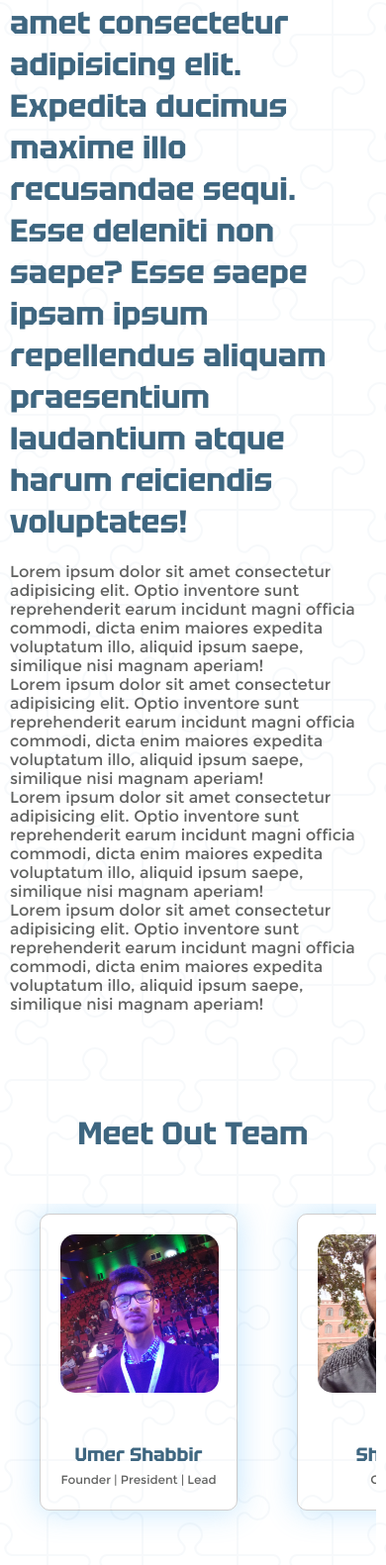
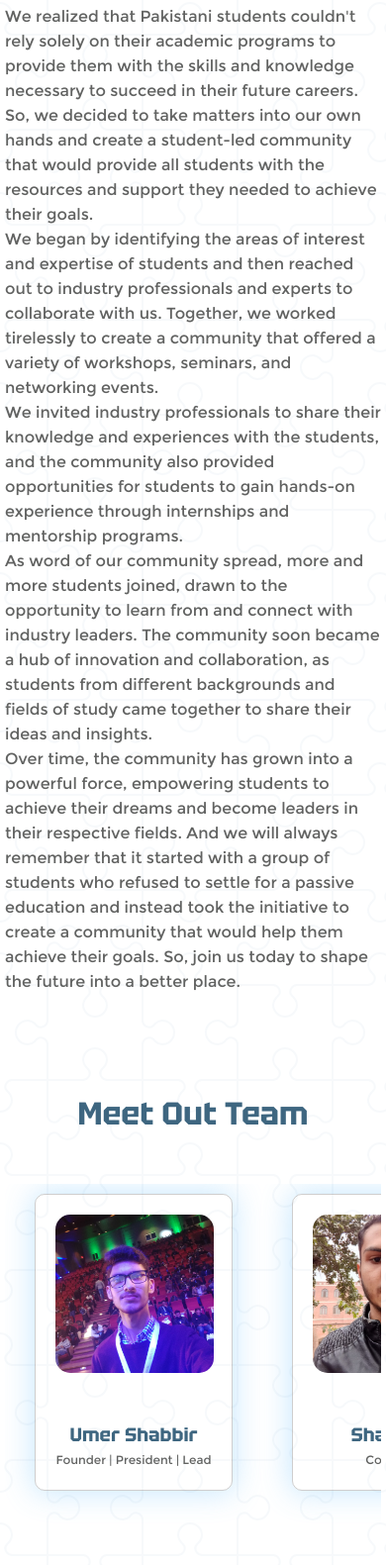
Before and after one commit to Umer-Shabbir/TCC, a plain HTML site: page About-Us.html in a window 390 px wide. Shown: the part 397-1978 px from the top of the page at 99% size. Drawn offline with Linux system fonts and the light colour scheme.

Commit message:
fixed the navbarr on mobile having some issue with margin and added new team member

```diff
--- a/About-Us.html
+++ b/About-Us.html
@@ -56,22 +56,26 @@
             <div class="mg-top-50">
                 <div>
                     <h2 class="body-copy">Our Story</h2>
-                    <h3 class="heading-h2">Lorem ipsum dolor sit amet consectetur adipisicing elit. Expedita ducimus maxime illo recusandae sequi. Esse deleniti non saepe? Esse saepe ipsam ipsum repellendus aliquam praesentium laudantium atque harum reiciendis voluptates!</h3>
-
+                    <h3 class="heading-h2">The Story Of Creation Of This Community</h3>
                 </div>
 
                 <div class="flex mg-top-20" id="about-intro">
                     <div>
-                        <p class="body-copy">Lorem ipsum dolor sit amet consectetur adipisicing elit. Optio inventore sunt reprehenderit earum incidunt magni officia commodi, dicta enim maiores expedita voluptatum illo, aliquid ipsum saepe, similique nisi magnam aperiam!</p>
+                        <p class="body-copy">We realized that Pakistani students couldn't rely solely on their academic programs to provide them with the skills and knowledge necessary to succeed in their future careers. So, we decided to take matters into our own hands and create a student-led community that would provide all students with the resources and support they needed to achieve their goals.</p>
                 <p class="body-copy">
-                    Lorem ipsum dolor sit amet consectetur adipisicing elit. Optio inventore sunt reprehenderit earum incidunt magni officia commodi, dicta enim maiores expedita voluptatum illo, aliquid ipsum saepe, similique nisi magnam aperiam!</p>
+                    We began by identifying the areas of interest and expertise of students and then reached out to industry professionals and experts to collaborate with us. Together, we worked tirelessly to create a community that offered a variety of workshops, seminars, and networking events.</p>
 
                     </div>
                     <div>
 
-                    <P class="body-copy"> Lorem ipsum dolor sit amet consectetur adipisicing elit. Optio inventore sunt reprehenderit earum incidunt magni officia commodi, dicta enim maiores expedita voluptatum illo, aliquid ipsum saepe, similique nisi magnam aperiam!</P>
+                    <P class="body-copy"> We invited industry professionals to share their knowledge and experiences with the students, and the community also provided opportunities for students to gain hands-on experience through internships and mentorship programs.</P>
                     <P class="body-copy">
-                    Lorem ipsum dolor sit amet consectetur adipisicing elit. Optio inventore sunt reprehenderit earum incidunt magni officia commodi, dicta enim maiores expedita voluptatum illo, aliquid ipsum saepe, similique nisi magnam aperiam!
+                        As word of our community spread, more and more students joined, drawn to the opportunity to learn from and connect with industry leaders. The community soon became a hub of innovation and collaboration, as students from different backgrounds and fields of study came together to share their ideas and insights.
+                </p>
+                    <P class="body-copy">
+                        Over time, the community has grown into a powerful force, empowering students to achieve their dreams and become leaders in their respective fields. And we will always remember that it started with a group of students who refused to settle for a passive education and instead took the initiative to create a community that would help them achieve their goals.
+
+                        So, join us today to shape the future into a better place.
                 </p>
                     </div>
                 </div>
@@ -158,6 +162,17 @@
                         <div>
                             <h3 class="heading-h3 mg-top-50">Saim Hamid</h3>
                             <p class="team-card-designation">Instructor</p>
+                        </div>
+
+                    </div>
+                    <div class="team-card">
+                        <div class="team-card-img">
+                            <img src="./Resources/Images/TeamProfiles/hamzafarooq.jpeg" alt="">
+
+                        </div>
+                        <div>
+                            <h3 class="heading-h3 mg-top-50">Hamza Farooq</h3>
+                            <p class="team-card-designation">Tech Lead</p>
                         </div>
 
                     </div>
--- a/Style.css
+++ b/Style.css
@@ -706,6 +706,10 @@ main {
 #mobile-scroll-bootcamps {
     display: none;
 }
+#about-intro p {
+
+    line-height: 25px;
+}
 
 
 @-webkit-keyframes bounce {
@@ -753,6 +757,10 @@ main {
 
 
 @media only screen and (max-width: 768px) {
+    #about-intro p {
+
+        line-height: 25px;
+    }
     .btn-primary {
 
         border-radius: 30px;
@@ -801,6 +809,7 @@ main {
 
     .about-us {
         flex-direction: column;
+        margin-top: 0;
     }
     .top-nav div:nth-child(3) {
         display: none;
@@ -867,6 +876,9 @@ main {
     #hero-img{
         display: none;
     }
+    .hero {
+        margin: 0;
+    }
     #home-ourvision-img {
         display: none;
     }
@@ -884,6 +896,7 @@ main {
         margin:0 auto;
 
     }
+
     .our-socials{
         display: none;
     }
@@ -904,11 +917,13 @@ main {
         display: block;
     }
     body {
-        margin: 20px;
-    }
-    main {
         margin: 0;
     }
+    main, footer {
+        margin-left: 5px;
+        margin-right: 5px;
+    }
+
     .header {
         margin-bottom: 100px;
     }
@@ -940,7 +955,9 @@ main {
     #ad-banner {
         text-align: center;
     }
-
+   #about-hero-head h1 {
+    display: none;
+   }
 }
 
 @media only screen and (max-width: 550px) {
@@ -954,9 +971,7 @@ main {
         font-size: 2rem;
     }
 
-    body {
-        margin: 0 10px 0 10px;
-    }
+
     .top-nav-links {
         /* padding: min(10vh, 10rem); */
         padding: 100px 6vh;
@@ -973,7 +988,8 @@ main {
 
 }
 @media only screen and (max-width: 320px) {
-    body {
+    main, footer {
+
 
 
         padding: 0;
```
Also changed, not shown: Our Socials.html (+1 -1 lines), Registration.html (+1 -1 lines), bootcamps.html (+1 -1 lines), courses.html (+3 -1 lines), Resources/Images/TeamProfiles/hamzafarooq.jpeg (added).
